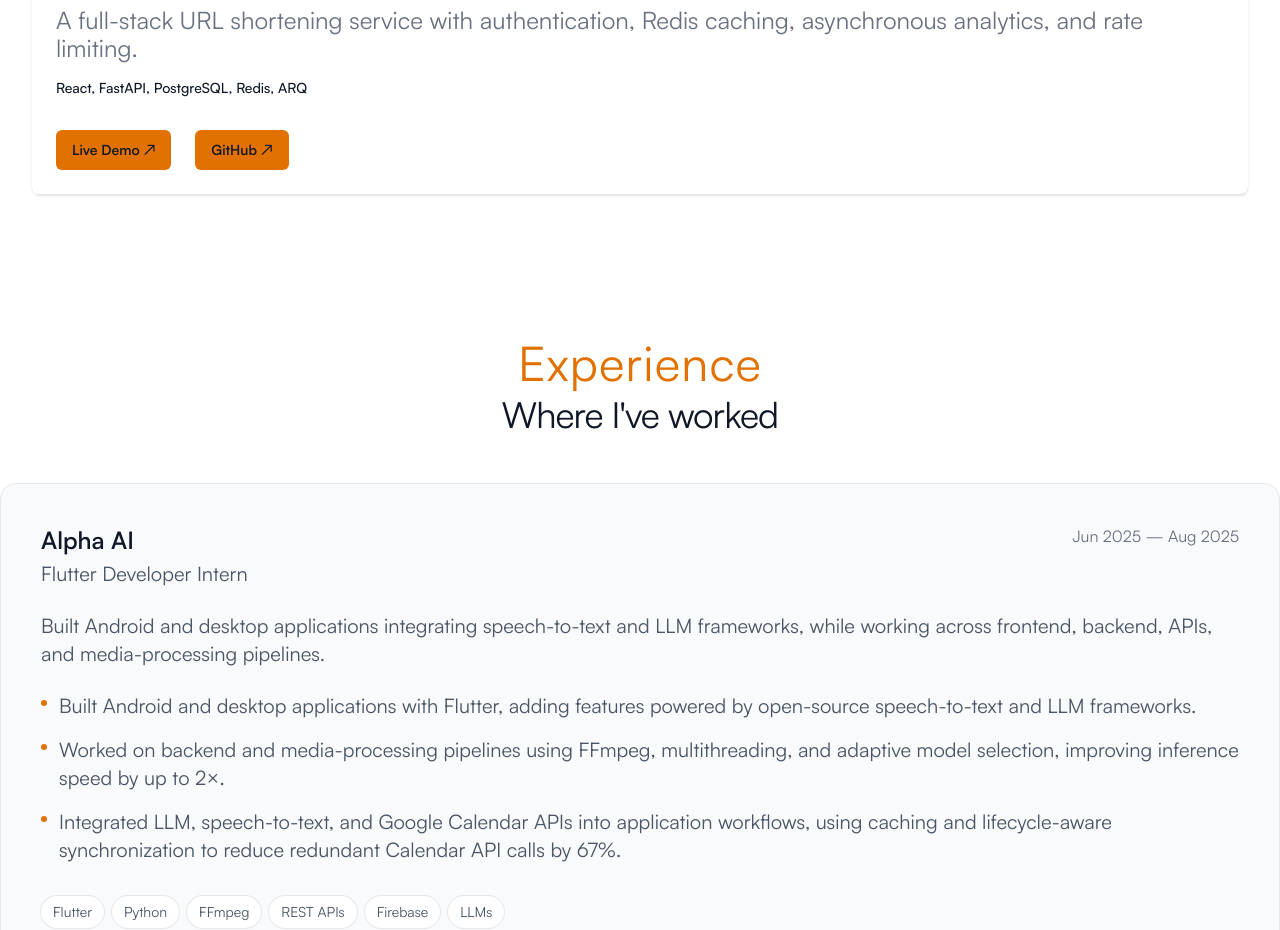
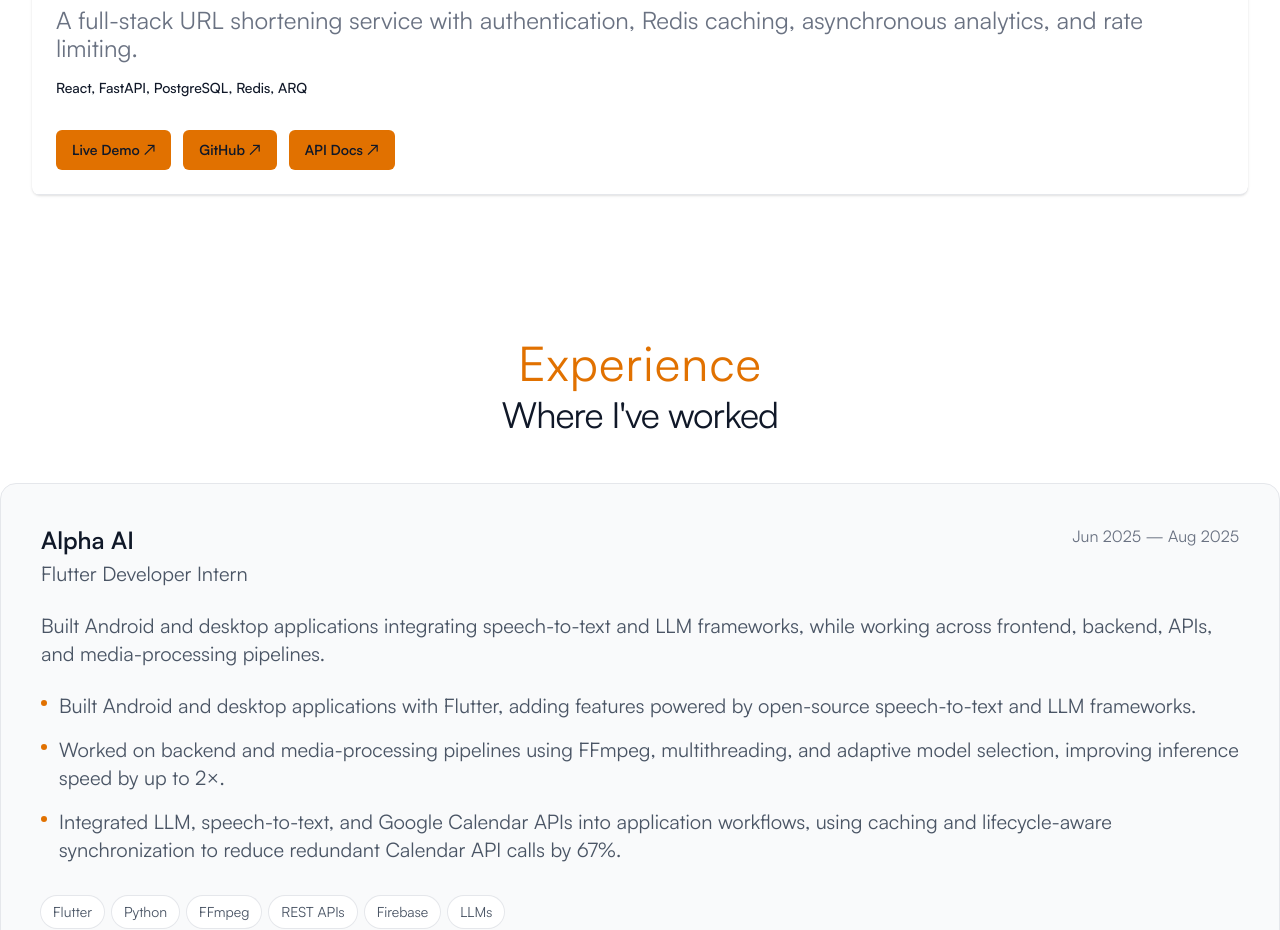
Before and after one commit to mayuripaliwal/portfolio, a React (Vite) app in the folder frontend/: page / in a window 1280 px wide. Shown: the part 1062-1992 px from the top of the page. Built offline with nearby package versions, Linux system fonts and the light colour scheme.

Commit message:
add api docs to projects section

```diff
--- a/frontend/src/Projects.jsx
+++ b/frontend/src/Projects.jsx
@@ -1,10 +1,5 @@
 import {
-  AcademicCapIcon,
-  BanknotesIcon,
-  CheckBadgeIcon,
   LinkIcon,
-  ReceiptRefundIcon,
-  UsersIcon,
 } from '@heroicons/react/24/outline'
 
 const actions = [
@@ -14,6 +9,7 @@ const actions = [
     technologies:'React, FastAPI, PostgreSQL, Redis, ARQ',
     href: 'https://gettrimly.vercel.app',
     icon: LinkIcon,
+    apiDocs: 'https://url-shortener-f3u2.onrender.com/docs',
     iconForeground: 'text-teal-700 dark:text-teal-400',
     iconBackground: 'bg-teal-50 dark:bg-teal-500/10',
     demo:'https://gettrimly.vercel.app',
@@ -73,7 +69,7 @@ export default function Projects() {
             </p>
           </div>
           {/* Links */}
-          <div className="mt-8 flex items-center gap-x-6">
+          <div className="mt-8 flex flex-wrap items-center gap-3">
             <a
               href={action.demo}
               target="_blank"
@@ -91,6 +87,15 @@ export default function Projects() {
             >
               GitHub <span aria-hidden="true">↗</span>
             </a>
+            {/* API docs */}
+            <a
+              href={action.apiDocs}
+              target="_blank"
+              rel="noopener noreferrer"
+              className="rounded-md bg-amber-600 px-4 py-2.5 text-sm font-semibold text-gray-900 transition hover:bg-amber-500  dark:bg-amber-400 dark:transition dark:hover:bg-amber-300"
+            >
+              API Docs ↗
+            </a>
           </div>
         </div>
       ))}
```
